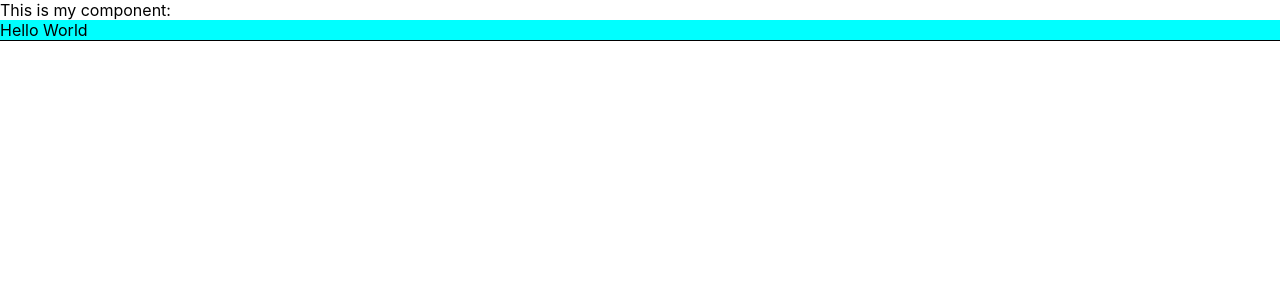
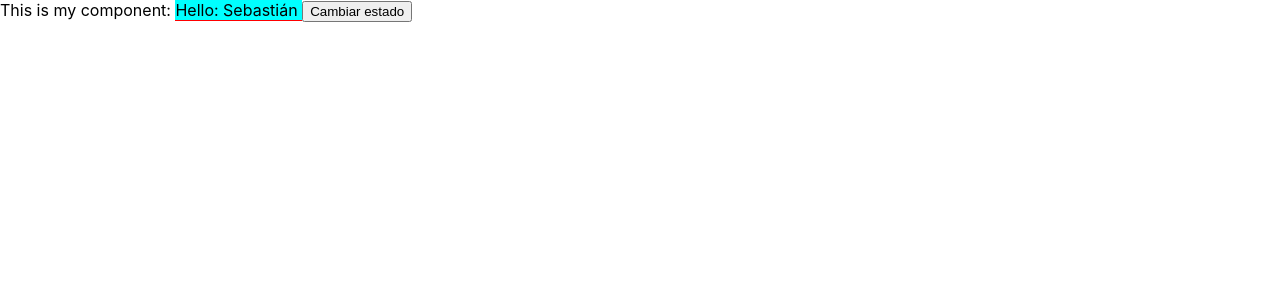
Before and after one commit to stoicstian/aprendiendo-react, a React (Create React App) app: page / in a window 1280 px wide. Shown: the top 300 px of the page. Built offline with nearby package versions, Linux system fonts and the light colour scheme.

Commit message:
Agregando boton que modifica el estado

```diff
--- a/package.json
+++ b/package.json
@@ -11,7 +11,7 @@
     "react-scripts": "3.4.3"
   },
   "scripts": {
-    "start": "react-scripts start",
+    "start": "react-scripts start BROWSER=chrome",
     "build": "react-scripts build",
     "test": "react-scripts test",
     "eject": "react-scripts eject"
--- a/src/App.css
+++ b/src/App.css
@@ -1,4 +1,5 @@
 #hola-mundo {
   background-color: #00ffff;
-  border-bottom: 1px solid #000;
+  border-bottom: 1px solid #f00;
+  display: inline;
 }
--- a/src/App.js
+++ b/src/App.js
@@ -1,18 +1,49 @@
 import React from "react";
 import "./App.css";
 
-function HelloWorld() {
-  return <div id="hola-mundo">Hello World</div>;
+// function HelloWorld(props) {
+//   return <div id="hola-mundo">Hello: {props.name} </div>;
+// }
+
+class HelloWorld extends React.Component {
+  render() {
+    return <div id="hola-mundo">Hello: {this.props.name} </div>;
+  }
 }
 
 class App extends React.Component {
+  state = {
+    show: true,
+  };
+
   render() {
-    //
-    return (
-      <div className="App">
-        This is my component: <HelloWorld />
-      </div>
-    );
+    if (this.state.show) {
+      return (
+        <div className="App">
+          This is my component: <HelloWorld name="Sebastián" />
+          <button
+            onClick={() => {
+              this.setState({ show: !this.state.show });
+            }}
+          >
+            Cambiar estado
+          </button>
+        </div>
+      );
+    } else {
+      return (
+        <div>
+          No hay componentes
+          <button
+            onClick={() => {
+              this.setState({ show: !this.state.show });
+            }}
+          >
+            Cambiar estado
+          </button>
+        </div>
+      );
+    }
   }
 }
 
@@ -25,7 +56,7 @@ class App extends React.Component {
 // function App() {
 //   return (
 //     <div className="App">
-//       This is my component: <HelloWorld /> <HelloWorld />
+//       This is my component: <HelloWorld name="Sebastián" /> <HelloWorld />
 //     </div>
 //   );
 // }
```
